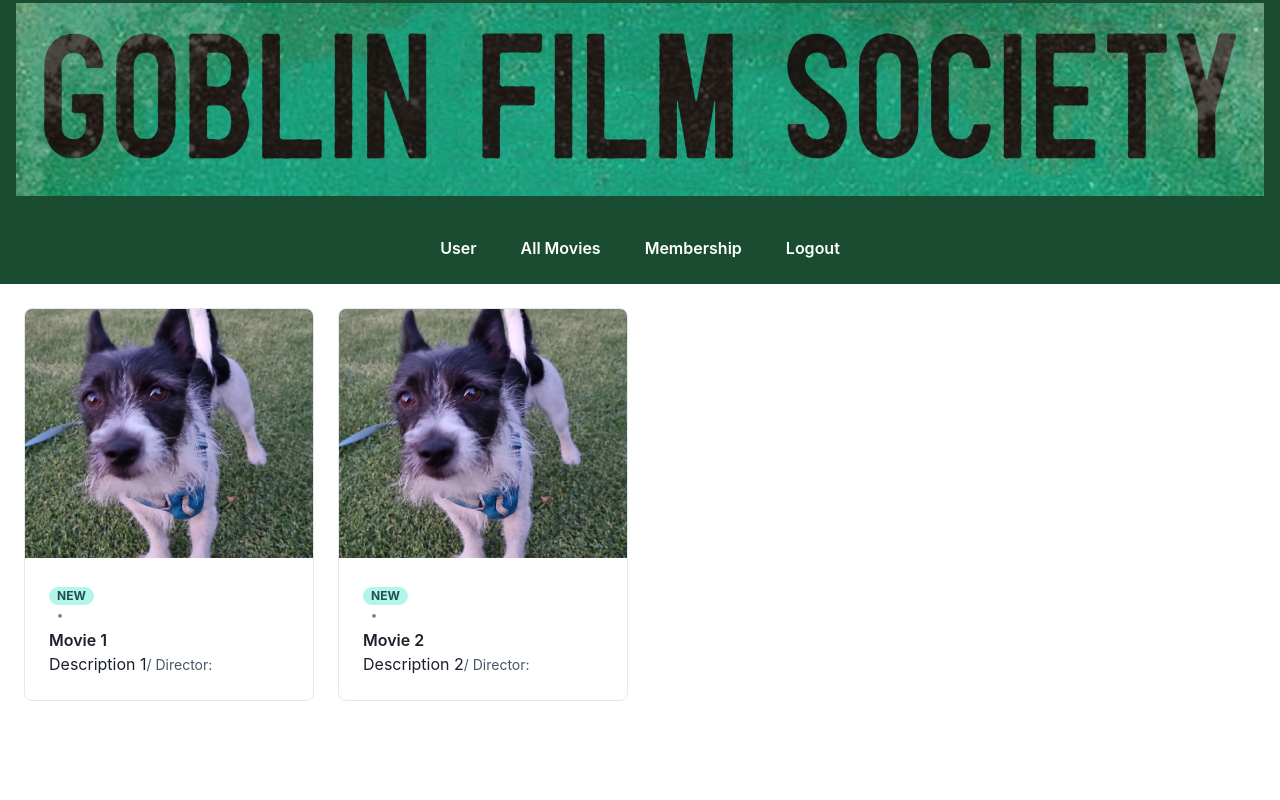
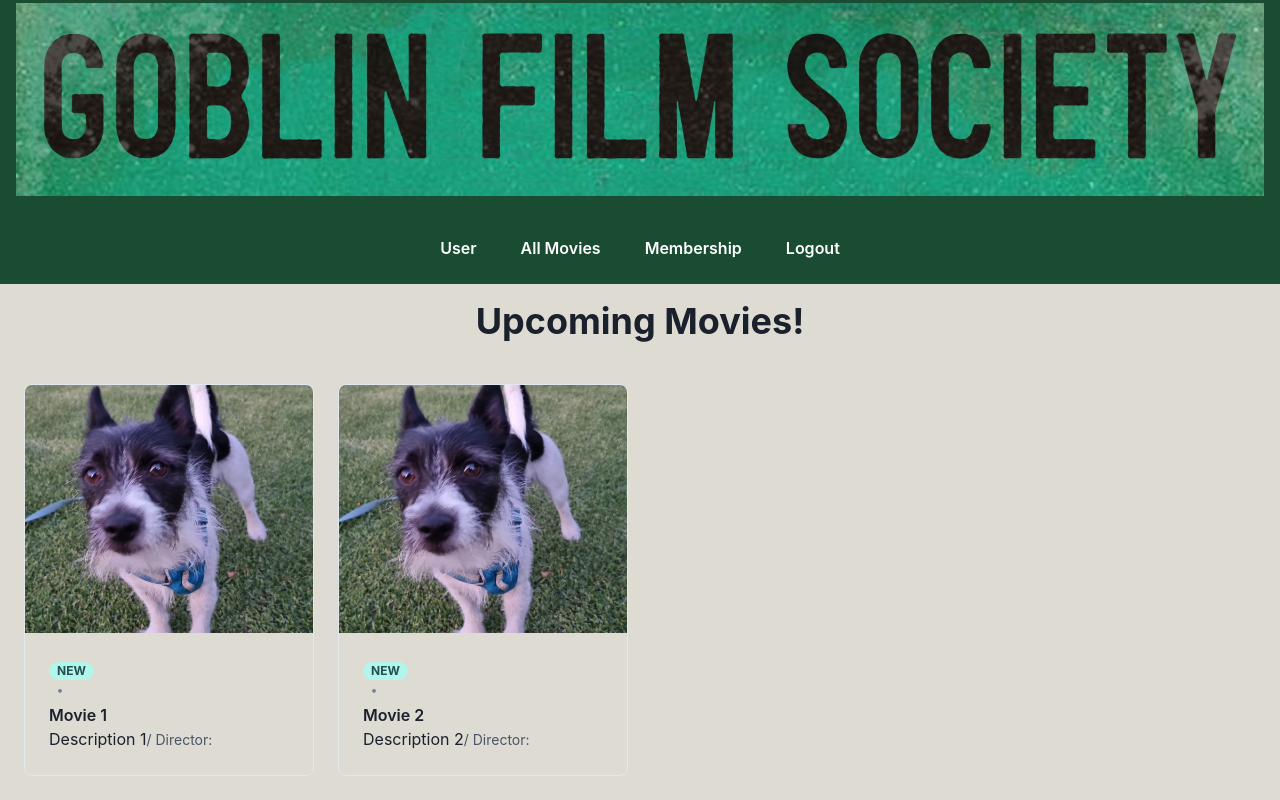
Before and after one commit to Julian-A-Mort/Movie-Club-App, a React (Create React App) app in the folder client/: page /main in a window 1280 px wide. Shown: the part 1119-1919 px from the top of the page. Before the commit the page ends 1844 px from the top, so only its background shows below. Built offline with nearby package versions, Linux system fonts and the light colour scheme.

Commit message:
more styling

```diff
--- a/client/src/pages/Landing.jsx
+++ b/client/src/pages/Landing.jsx
@@ -1,7 +1,6 @@
 import React, { useState } from 'react';
 import { Box, Button, Center, VStack } from '@chakra-ui/react';
 import Header from '../components/Header/index';
-import NavBar from '../components/NavBar/index';
 import LoginModal from '../components/Modals/LoginModal';
 import SignupModal from '../components/Modals/SignupModal';
 
--- a/client/src/pages/Mainpage.jsx
+++ b/client/src/pages/Mainpage.jsx
@@ -1,5 +1,6 @@
+import '../index.css';
 import React from 'react';
-import { Box, Grid } from '@chakra-ui/react';
+import { Box, Grid, Flex, Heading, Spacer } from '@chakra-ui/react';
 import Banner from '../components/Header/index';
 import NavBar from '../components/NavBar/index';
 import MovieCard from '../components/Movie/index';
@@ -17,13 +18,24 @@ const MainPage = () => {
       <Banner /> {/* Banner at the top */}
       <NavBar /> {/* Navigation Bar below the banner */}
 
+      <Flex justify="center" align="center" bg="#DEDBD2" py={4}>
+        <Heading as="h1" size="xl">
+          Upcoming Movies!
+        </Heading>
+      </Flex>
+
       {/* Movie Cards Section */}
-      <Grid templateColumns="repeat(auto-fill, minmax(240px, 1fr))" gap={6} p={6}>
+      <Spacer />
+      <Grid templateColumns="repeat(auto-fill, minmax(240px, 1fr))" gap={6} p={6}  bg="#DEDBD2">
         {movies.map(movie => (
           <MovieCard key={movie.id} movie={movie} />
         ))}
       </Grid>
+      <Spacer />
+
     </Box>
+
+
   );
 };
 
```
Also changed, not shown: client/src/index.css (line endings or trailing spaces).
